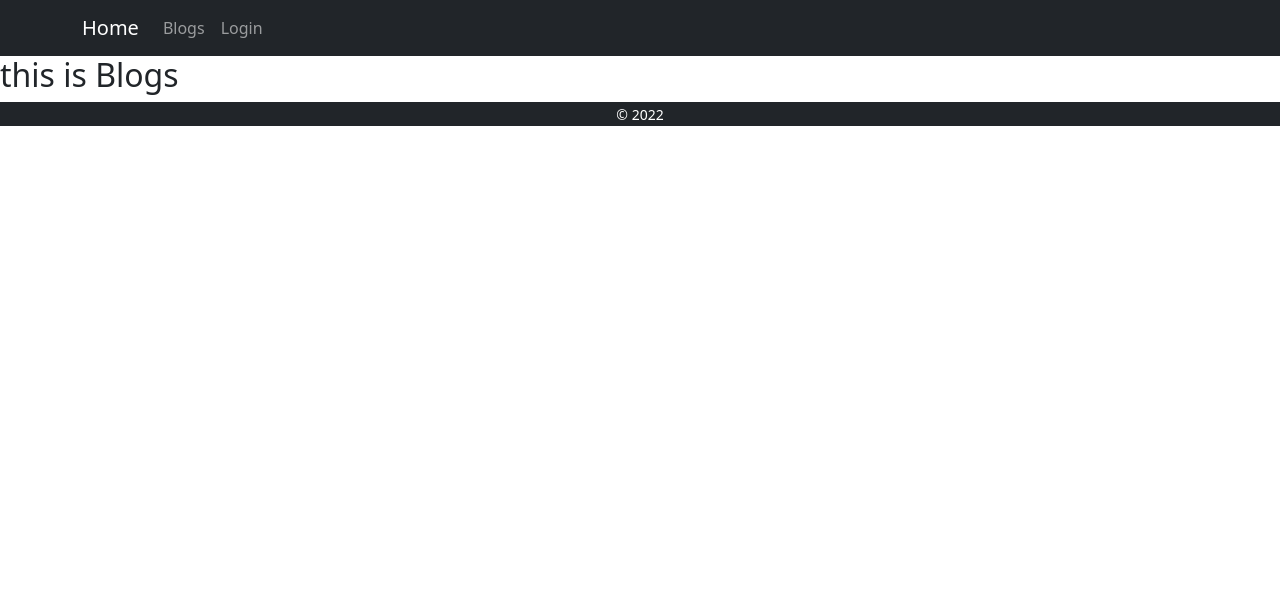
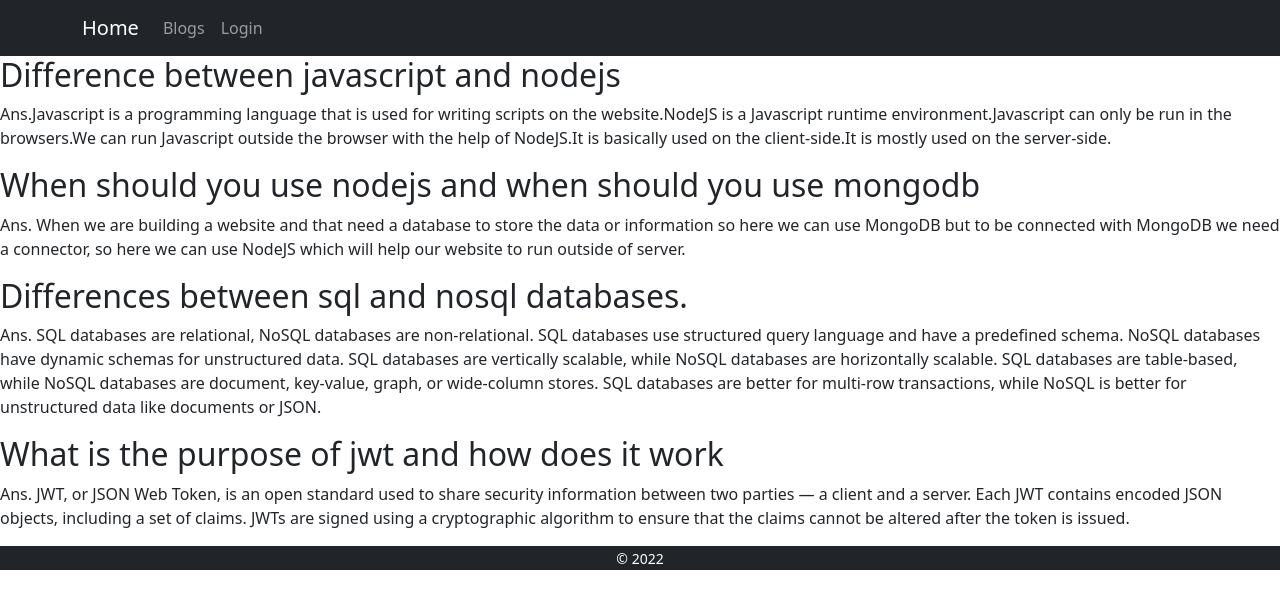
Before and after one commit to mitanvir05/warehouse-management-react-client-side, a React (Create React App) app: page /blogs in a window 1280 px wide. Shown: the top 608 px of the page. Built offline with nearby package versions, Linux system fonts and the light colour scheme; no server answers.

Commit message:
questioned added

```diff
--- a/src/Pages/Blogs/Blogs/Blogs.js
+++ b/src/Pages/Blogs/Blogs/Blogs.js
@@ -3,7 +3,40 @@ import React from "react";
 const Blogs = () => {
   return (
     <div>
-      <h2>this is Blogs</h2>
+      <h2>Difference between javascript and nodejs</h2>
+      <p>
+        Ans.Javascript is a programming language that is used for writing
+        scripts on the website.NodeJS is a Javascript runtime
+        environment.Javascript can only be run in the browsers.We can run
+        Javascript outside the browser with the help of NodeJS.It is basically
+        used on the client-side.It is mostly used on the server-side.
+      </p>
+      <h2>When should you use nodejs and when should you use mongodb</h2>
+      <p>
+        Ans. When we are building a website and that need a database to store
+        the data or information so here we can use MongoDB but to be connected
+        with MongoDB we need a connector, so here we can use NodeJS which will
+        help our website to run outside of server.
+      </p>
+      <h2>Differences between sql and nosql databases.</h2>
+      <p>
+        Ans. SQL databases are relational, NoSQL databases are non-relational.
+        SQL databases use structured query language and have a predefined
+        schema. NoSQL databases have dynamic schemas for unstructured data. SQL
+        databases are vertically scalable, while NoSQL databases are
+        horizontally scalable. SQL databases are table-based, while NoSQL
+        databases are document, key-value, graph, or wide-column stores. SQL
+        databases are better for multi-row transactions, while NoSQL is better
+        for unstructured data like documents or JSON.
+      </p>
+      <h2>What is the purpose of jwt and how does it work</h2>
+      <p>
+        Ans. JWT, or JSON Web Token, is an open standard used to share security
+        information between two parties — a client and a server. Each JWT
+        contains encoded JSON objects, including a set of claims. JWTs are
+        signed using a cryptographic algorithm to ensure that the claims cannot
+        be altered after the token is issued.
+      </p>
     </div>
   );
 };
--- a/src/Pages/InventoryDetail/InventoryDetail.js
+++ b/src/Pages/InventoryDetail/InventoryDetail.js
@@ -9,7 +9,7 @@ const InventoryDetail = () => {
     fetch(url)
       .then((response) => response.json())
       .then((data) => setInventoriesDetail(data));
-  }, []);
+  }, [_id]);
   return (
     <div className="g-5 col-sm-12 col-md-6 col-lg-4">
       <div className="card ">
@@ -23,6 +23,11 @@ const InventoryDetail = () => {
           <button className="btn btn-primary">Delivered</button>
         </div>
       </div>
+
+      <div>
+        <input className="m-2" placeholder="Enter Quantity" type="number" />
+        <button className="btn btn-primary">Add Quantity</button>
+      </div>
     </div>
   );
 };
```
